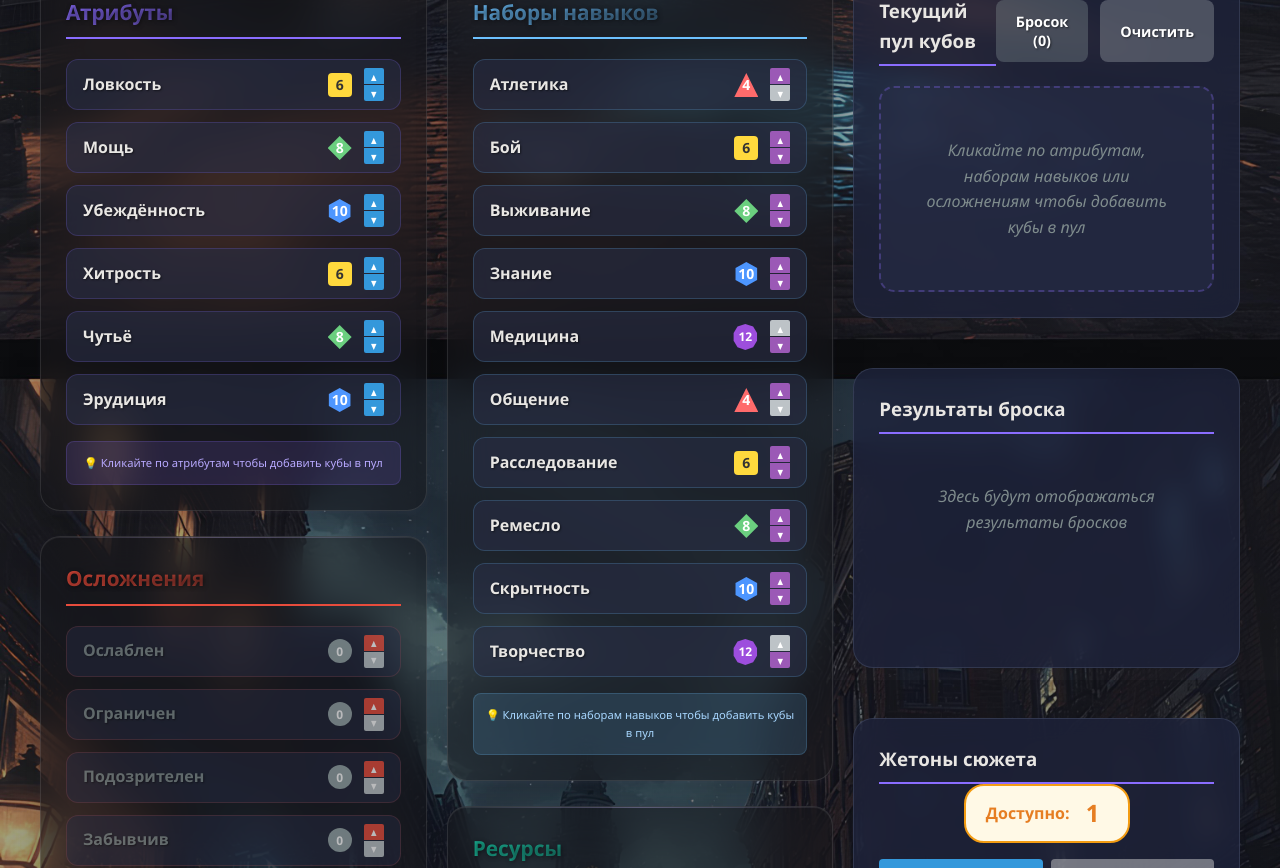
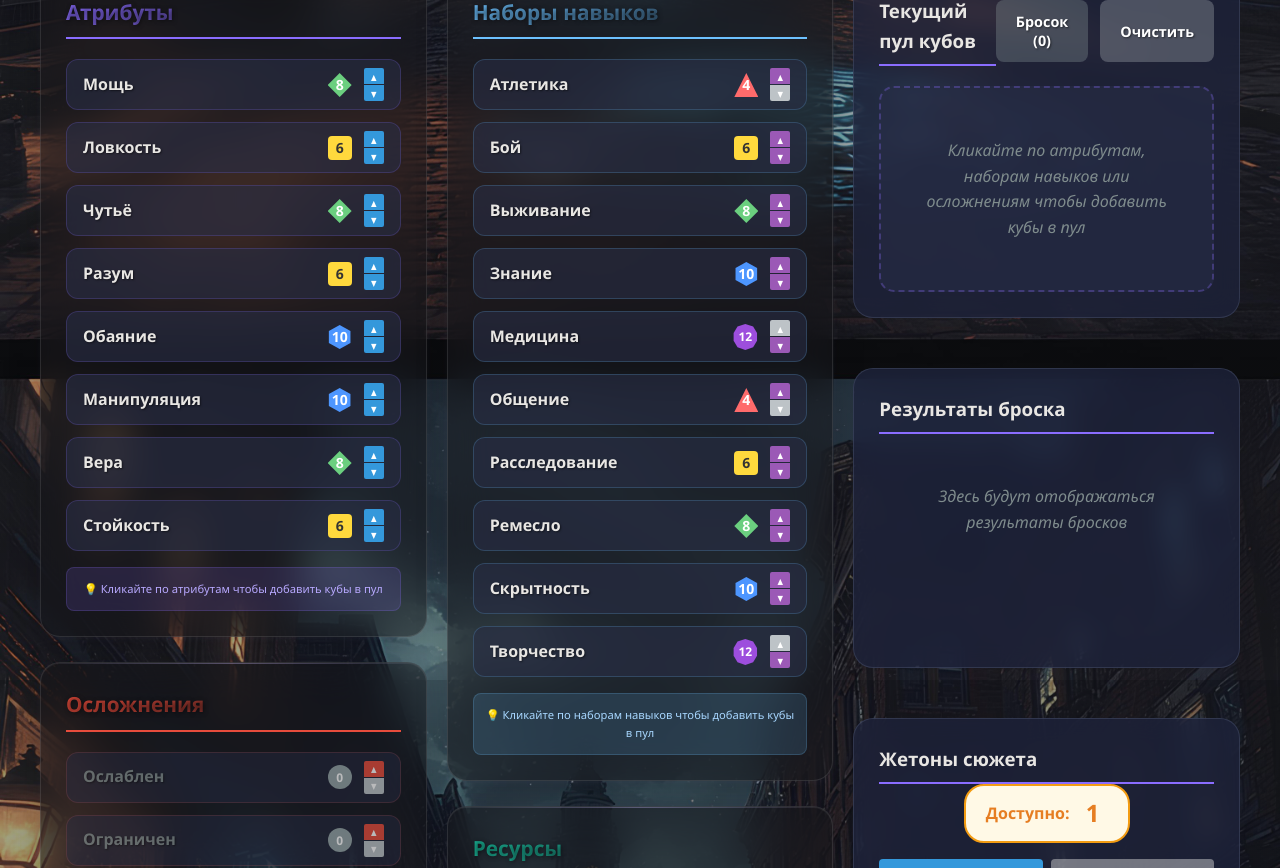
Before and after one commit to dplatonov865/cortex-prime-dice, a React (Vite) app: page / in a window 1280 px wide. Shown: the part 920-1788 px from the top of the page. Built offline with nearby package versions, Linux system fonts and the light colour scheme.

Commit message:
new attributes

```diff
--- a/src/constants/characterData.js
+++ b/src/constants/characterData.js
@@ -9,12 +9,14 @@ export const DEFAULT_CHARACTER_INFO = {
 };
 
 export const DEFAULT_ATTRIBUTES = {
+  'Мощь': 'd8',
   'Ловкость': 'd6',
-  'Мощь': 'd8',
-  'Убеждённость': 'd10',
-  'Хитрость': 'd6',
   'Чутьё': 'd8',
-  'Эрудиция': 'd10'
+  'Разум': 'd6',
+  'Обаяние': 'd10',
+  'Манипуляция': 'd10',
+  'Вера': 'd8',
+  'Стойкость': 'd6'
 };
 
 export const DEFAULT_ROLES = {
```
